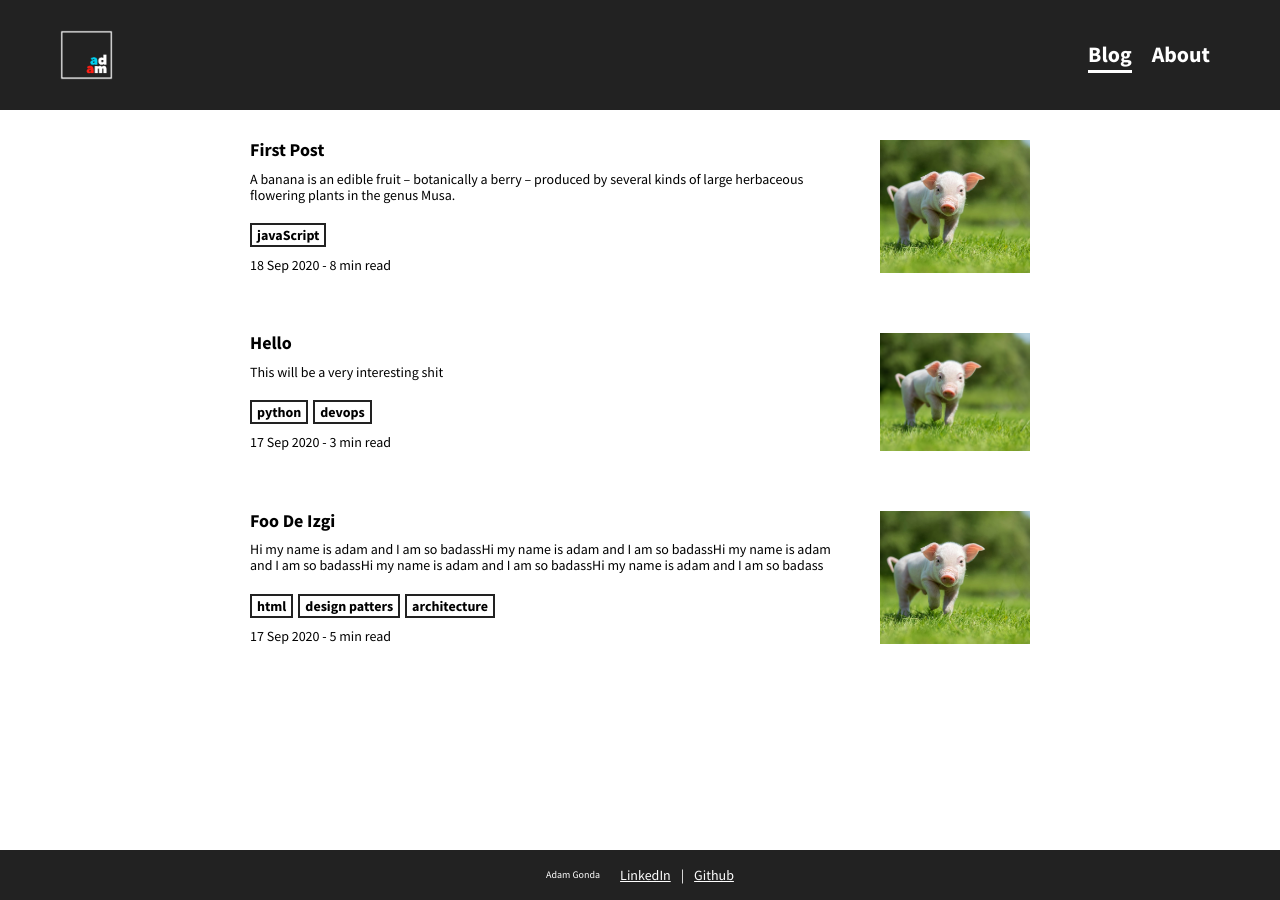
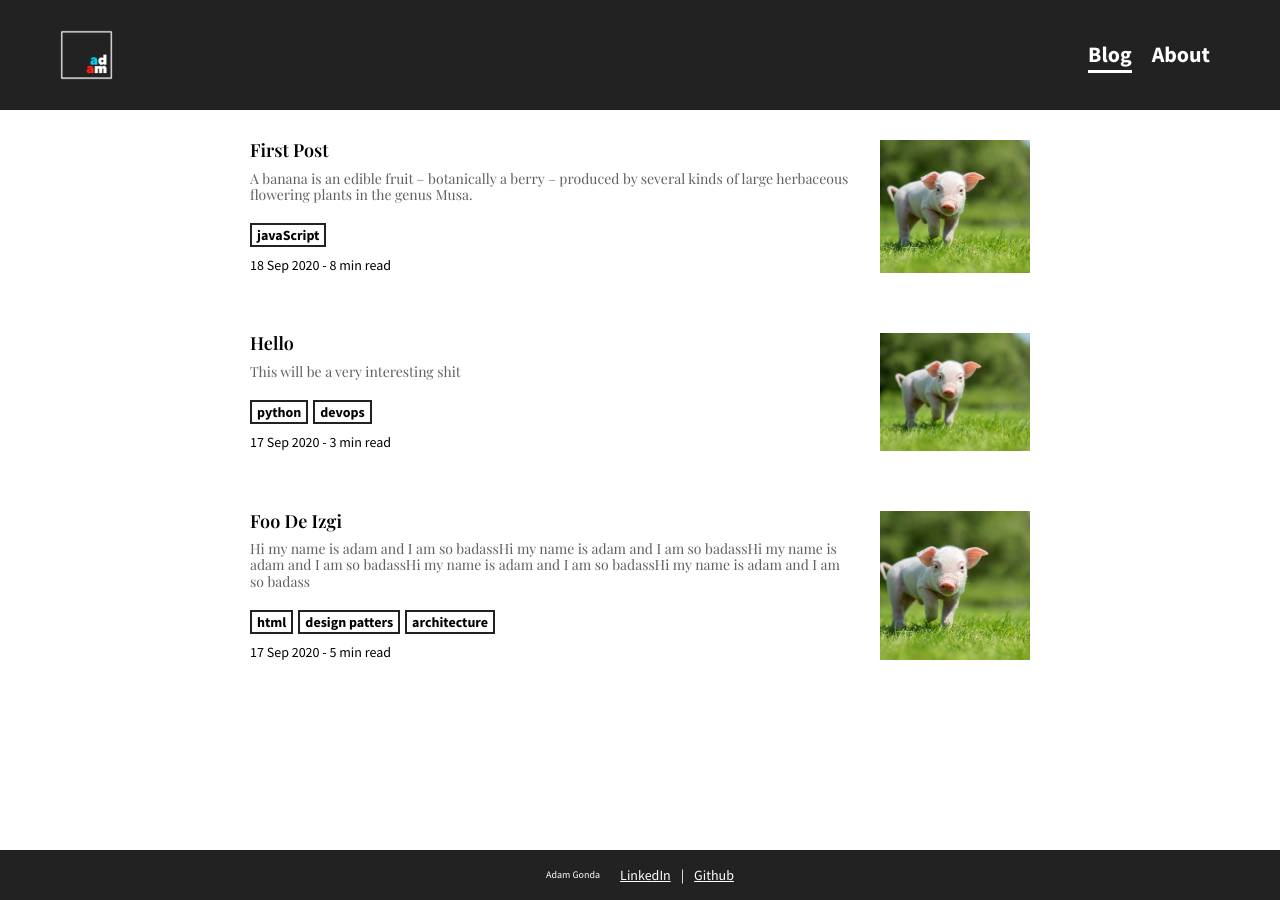
Before and after one commit to AdamGonda/adamgonda.com, a Jekyll site: the page built from index.html, in a window 1280 px wide. Built offline with Jekyll 4.4.1, drawn with Linux system fonts in a browser that asks for light colours.

Commit message:
update font-family

```diff
--- a/assets/css/main.css
+++ b/assets/css/main.css
@@ -94,9 +94,12 @@ footer a {
   font-weight: bold;
   font-size: 18px;
   margin-bottom: 10px;
+  font-family: "Playfair Display", serif;
 }
 .post-list-item a section p {
   font-size: 14px;
+  font-family: "Playfair Display", serif;
+  color: #606060;
 }
 .post-list-item a section span {
   display: inline-block;
--- a/assets/sass/post-list-item.sass
+++ b/assets/sass/post-list-item.sass
@@ -15,9 +15,12 @@
         font-weight: bold
         font-size: $fontSizes-m
         margin-bottom: $spacing-xs
+        font-family: 'Playfair Display', serif
 
       p
         font-size: $fontSizes-s
+        font-family: 'Playfair Display', serif
+        color: $colors-grey
 
       span
         display: inline-block
```
Also changed, not shown: 1 other file.
